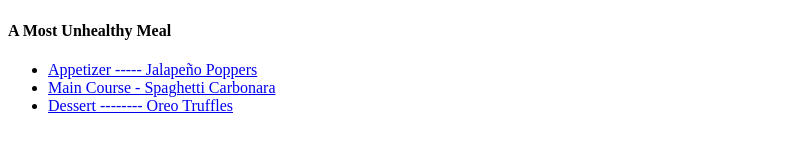
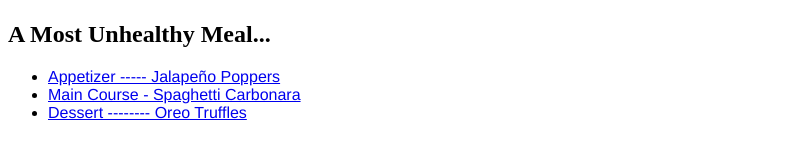
Before and after one commit to rosnbro/odin-recipes, a plain HTML site: page index.html in a window 1280 px wide. Shown: the part 383-542 px from the top of the page, without its empty margins (0-786 px from the left). Drawn offline with Linux system fonts and the light colour scheme.

Commit message:
Tweaked style for landing page and added placeholders for recipe styles

```diff
--- a/index.html
+++ b/index.html
@@ -11,7 +11,7 @@
     <h1>Odin Recipes</h1>
 
     <img src="img/cooking.gif" alt="Animated image of Gordon Ramsey cooking">
-    <h4>A Most Unhealthy Meal</h4>
+    <h2>A Most Unhealthy Meal...</h4>
     <ul>
         <li><a href="recipes/poppers.html">Appetizer ----- Jalapeño Poppers</a></li>
         <li><a href="recipes/carbonara.html">Main Course - Spaghetti Carbonara</a></li>
--- a/recipes/carbonara.css
+++ b/recipes/carbonara.css
@@ -0,0 +1 @@
+/* carbonara.css */
--- a/recipes/poppers.css
+++ b/recipes/poppers.css
@@ -0,0 +1 @@
+/* poppers.css */
--- a/recipes/truffles.css
+++ b/recipes/truffles.css
@@ -0,0 +1 @@
+/* truffles.css */
--- a/style.css
+++ b/style.css
@@ -1,6 +1,7 @@
 /* style.css */
 
-* {
+h1,
+h2 {
     font-family: "Brush Script MT";
 }
 
@@ -11,3 +12,7 @@
 img {
     text-align: center;
 }
+
+li {
+    font-family: helvetica;
+}
```
